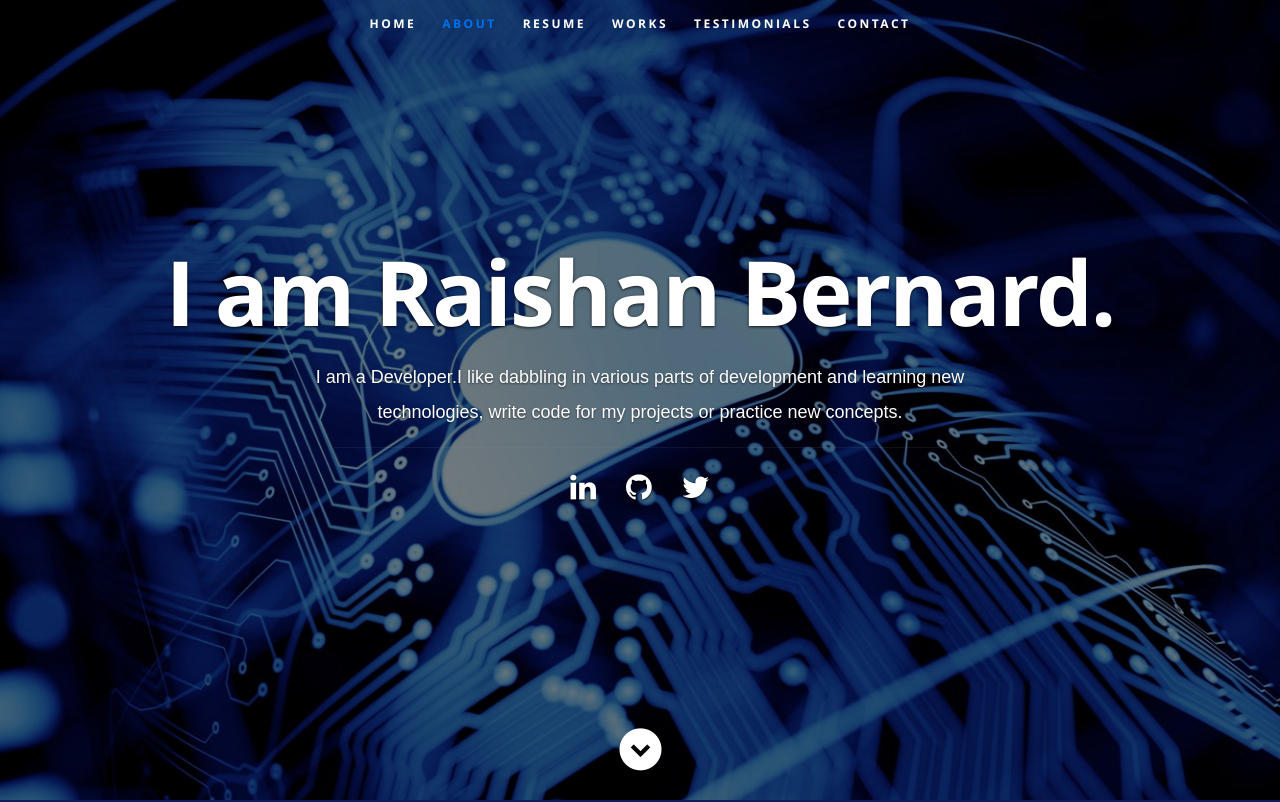
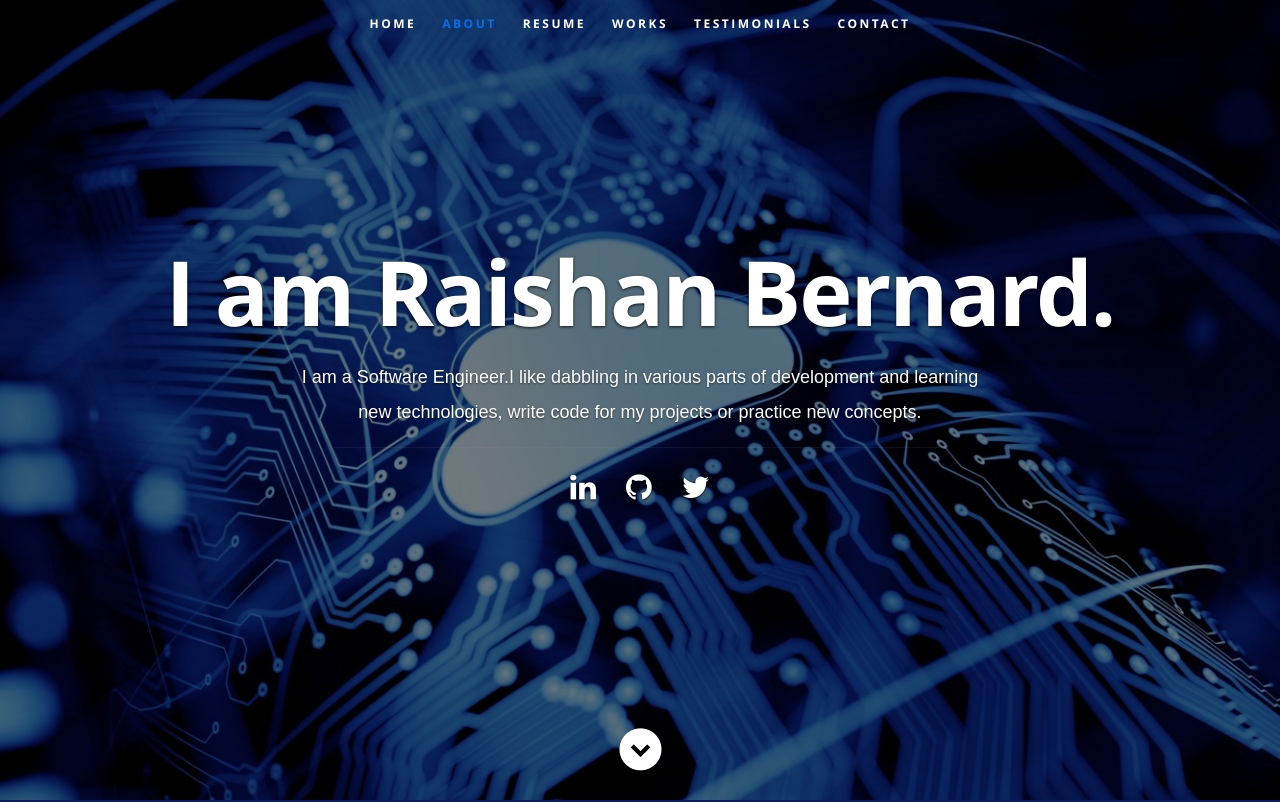
Before and after one commit to DrGloo/Portfolio, a React (Create React App) app: page / in a window 1280 px wide. Shown: the top 802 px of the page. Built offline with nearby package versions, Linux system fonts and the light colour scheme.

Commit message:
minor text changes

```diff
--- a/src/resumeData.js
+++ b/src/resumeData.js
@@ -1,7 +1,7 @@
 let resumeData = {
     "imagebaseurl":"https://drgloo.github.io/",
     "name": "Raishan Bernard",
-    "role": "Developer",
+    "role": "Software Engineer",
     "linkedinId":"Raishan Bernard",
     "discord":"drgloo#3104",
     "skypeid": "Your skypeid",
```
